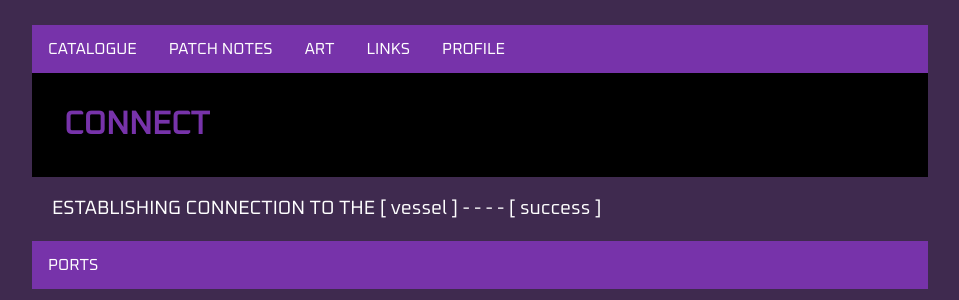
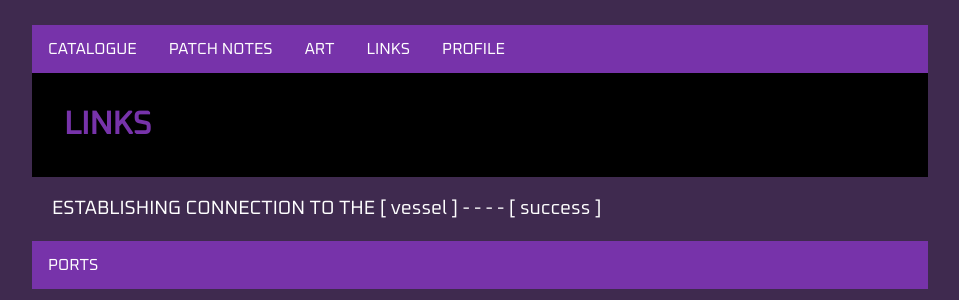
Before and after one commit to V3663L/v3663l.github.io, a Jekyll site: the page built from links/index.html, in a window 1280 px wide. Shown: the part 436-736 px from the top of the page, without its empty margins (160-1119 px from the left). Built offline with Jekyll 4.4.1, drawn with Linux system fonts in a browser that asks for light colours.

Commit message:
Update and rename index.html to index.html

```diff
--- a/connect/index.html
+++ b/links/index.html
@@ -1,8 +1,8 @@
 ---
 layout: default
-title: V3663L - - - - CONNECT
+title: V3663L - - - - LINKS
 ---
-<h1>CONNECT</h1>
+<h1>LINKS</h1>
 
 <p>ESTABLISHING CONNECTION TO THE [ vessel ] - - - - [ success ] </p>
 
```
